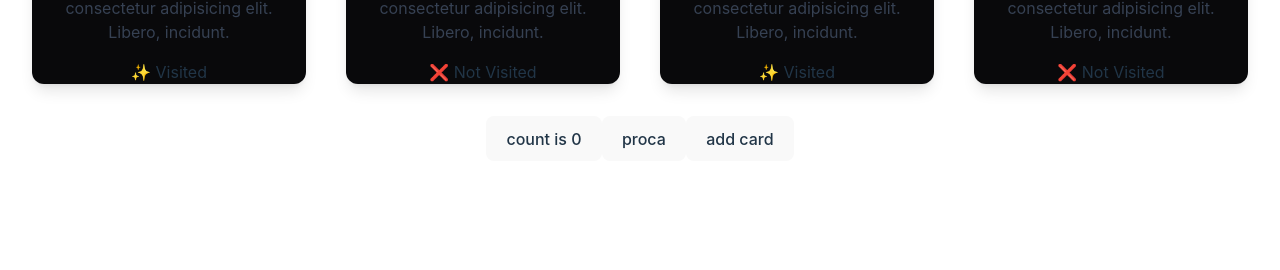
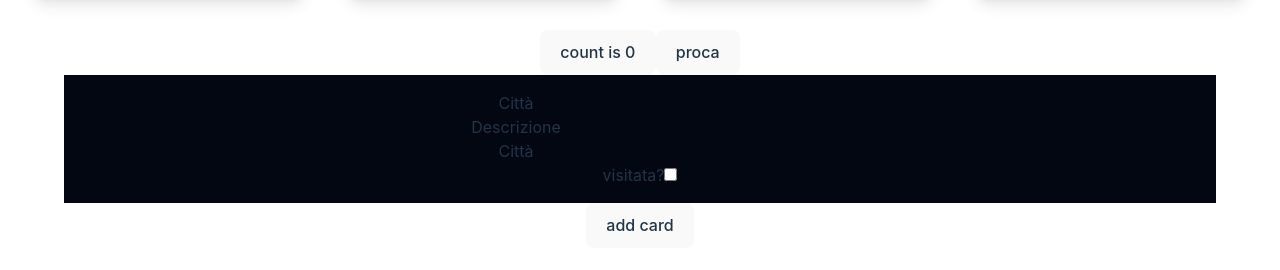
Before and after one commit to Zeta80/corso-react, a React (Vite) app: page / in a window 1280 px wide. Shown: the part 446-716 px from the top of the page. Built offline with nearby package versions, Linux system fonts and the light colour scheme.

Commit message:
form card

```diff
--- a/src/components/CardForm.jsx
+++ b/src/components/CardForm.jsx
@@ -1,17 +1,53 @@
+import { useState } from 'react';
+
 function CardForm({addCity}) {
-    const city = {name: 'New York',
-         isVisited: false,
-          imgUrl:"https://images.unsplash.com/photo-1513407030348-c983a97b98d8?q=80&w=2072&auto=format&fit=crop&ixlib=rb-4.0.3&ixid=M3wxMjA3fDB8MHxwaG90by1wYWdlfHx8fGVufDB8fHx8fA%3D%3D",
-          text: 'card fatta con form card'
+
+        //   imgUrl:"https://images.unsplash.com/photo-1513407030348-c983a97b98d8?q=80&w=2072&auto=format&fit=crop&ixlib=rb-4.0.3&ixid=M3wxMjA3fDB8MHxwaG90by1wYWdlfHx8fGVufDB8fHx8fA%3D%3D",
+
+    const [formData, setFormData] = useState(
+        {
+            name: "",
+            text: "",
+            imgUrl: "",
+            isVisited: false
         }
-    const handleCity = () => {
-        addCity(city)
+    )
+    const handleForm = (e) => {
+        e.preventDefault()
+        addCity(formData)
     }
+    const handleType = (e) => {
+        const {name, value, type, checked} = e.target
+        console.log(name, value, type, checked)
+        const newValue = type === "checkbox" ? checked : value
+        setFormData({...formData, [name]: newValue})
+    }
+
 
   return (
     <>
+        <form action="handleForm">
+            <div className="flex flex-col p-4 bg-gray-950">
+                <div >
+                    <label htmlFor="name">Città</label>
+                    <input type="text" id="Città" name="name" value={formData.name} onChange={handleType}/>
+                </div>
+                <div>
+                    <label htmlFor="text">Descrizione</label>
+                    <input type="text" id="text" name="text" value={formData.text} onChange={handleType}/>
+                </div>
+                <div>
+                    <label htmlFor="ImgUrl">Città</label>
+                    <input type="text" id="imgUrl" name="imgUrl" value={formData.imgUrl} onChange={handleType}/>
+                </div>
+                <div>
+                    <label htmlFor="isVisited">visitata?</label>
+                    <input type="checkbox" id="isVisited" name="isVisited" value={formData.isVisited} onChange={handleType}/>
+                </div>
+            </div>
+            <button onClick={handleForm}>add card</button>
+        </form>
 
-        <button onClick={handleCity}>add card</button>
 
     </>
   )
```
